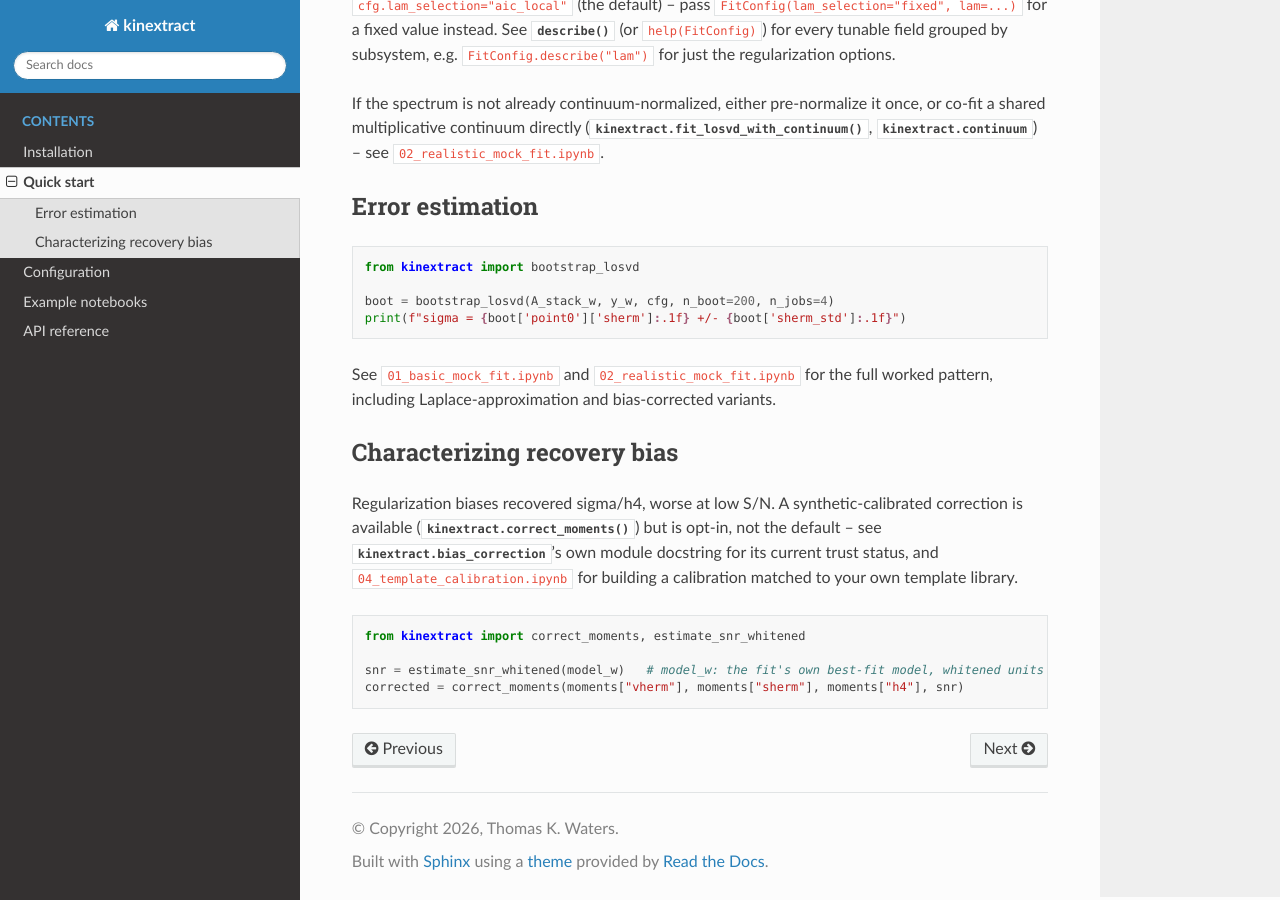
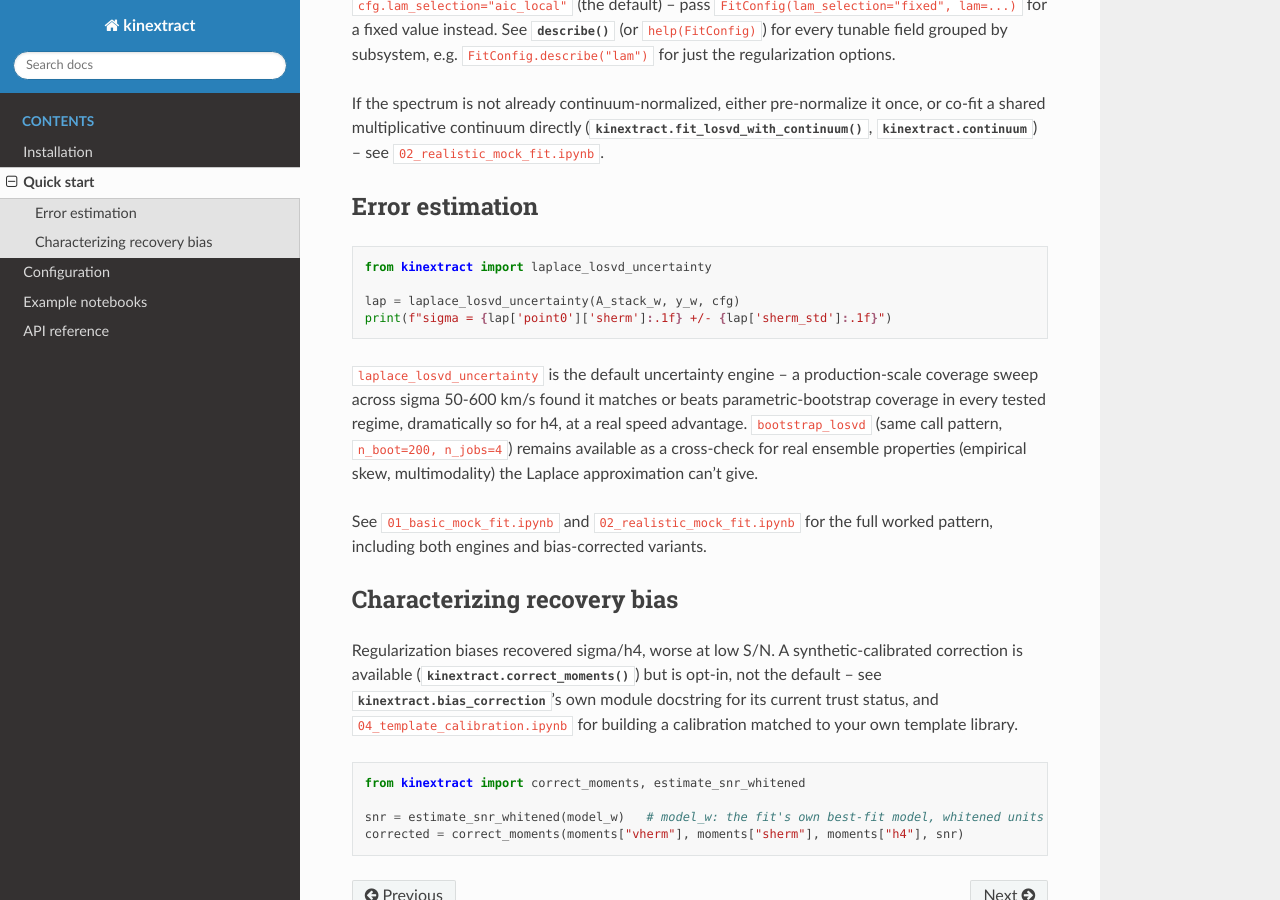
Before and after one commit to thomas-k-waters/kinextract, a Sphinx documentation site: the page built from docs/quickstart.rst, in a window 1280 px wide and 900 px high, scrolled down 628 px. Built offline with Sphinx 7.4.7 and the Read the Docs theme 3.1.0, drawn with Linux system fonts in a browser that asks for light colours; the version number is read from the project's files by our own code.

```diff
--- a/docs/quickstart.rst
+++ b/docs/quickstart.rst
@@ -44,14 +44,21 @@ Error estimation
 
 .. code-block:: python
 
-   from kinextract import bootstrap_losvd
+   from kinextract import laplace_losvd_uncertainty
 
-   boot = bootstrap_losvd(A_stack_w, y_w, cfg, n_boot=200, n_jobs=4)
-   print(f"sigma = {boot['point0']['sherm']:.1f} +/- {boot['sherm_std']:.1f}")
+   lap = laplace_losvd_uncertainty(A_stack_w, y_w, cfg)
+   print(f"sigma = {lap['point0']['sherm']:.1f} +/- {lap['sherm_std']:.1f}")
+
+``laplace_losvd_uncertainty`` is the default uncertainty engine -- a
+production-scale coverage sweep across sigma 50-600 km/s found it matches
+or beats parametric-bootstrap coverage in every tested regime, dramatically
+so for h4, at a real speed advantage. ``bootstrap_losvd`` (same call
+pattern, ``n_boot=200, n_jobs=4``) remains available as a cross-check for
+real ensemble properties (empirical skew, multimodality) the Laplace
+approximation can't give.
 
 See ``01_basic_mock_fit.ipynb`` and ``02_realistic_mock_fit.ipynb`` for the
-full worked pattern, including Laplace-approximation and bias-corrected
-variants.
+full worked pattern, including both engines and bias-corrected variants.
 
 Characterizing recovery bias
 -----------------------------
--- a/pyproject.toml
+++ b/pyproject.toml
@@ -4,7 +4,7 @@ build-backend = "setuptools.build_meta"
 
 [project]
 name = "kinextract"
-version = "1.0.0"
+dynamic = ["version"]
 description = "Non-parametric binned-LOSVD spectral fitter for galaxy kinematics"
 readme = "README.md"
 license = { file = "LICENSE" }
@@ -61,6 +61,9 @@ dev = [
 [tool.setuptools.packages.find]
 where = ["src"]
 
+[tool.setuptools.dynamic]
+version = { attr = "kinextract._version.__version__" }
+
 [tool.pytest.ini_options]
 testpaths = ["tests"]
 addopts = "--tb=short"
--- a/src/kinextract/__init__.py
+++ b/src/kinextract/__init__.py
@@ -54,6 +54,8 @@ package status and scope.
 from __future__ import annotations
 
 import os as _os
+
+from ._version import __version__
 
 # JAX float64 by default (opt out with KINEXTRACT_NO_X64=1). This is a
 # correctness requirement, not a preference: under JAX's default float32,
@@ -206,6 +208,5 @@ __all__ = [
     "load_legacy_bin_edges", "assign_legacy_dartboard_bins",
     "TemplateReductionResult", "reduce_templates_iteratively", "save_template_subset", "load_template_subset",
     "write_fit_outputs",
+    "__version__",
 ]
-
-__version__ = "1.0.0"
```
Also changed, not shown: docs/installation.rst (+6 -3 lines), src/kinextract/_version.py (added, +9 -0 lines), 1 other file.
